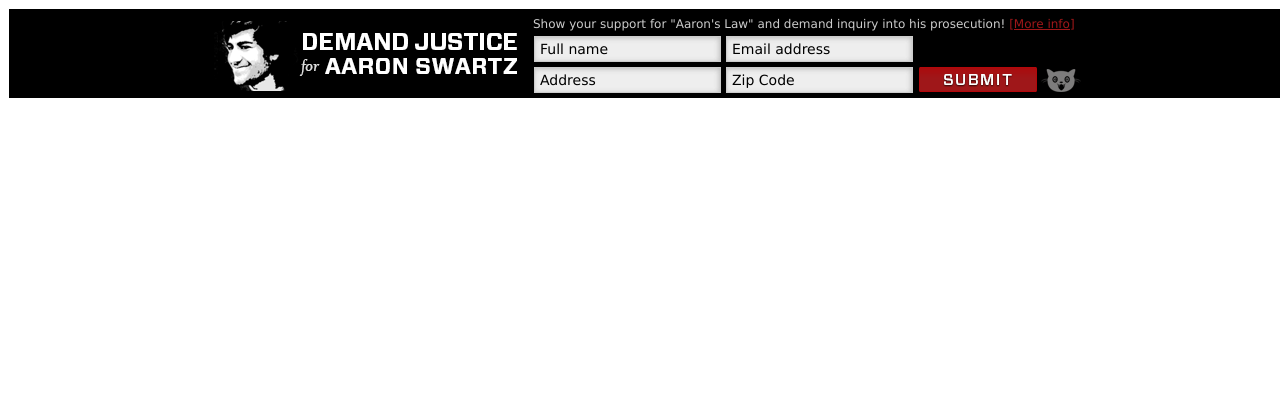
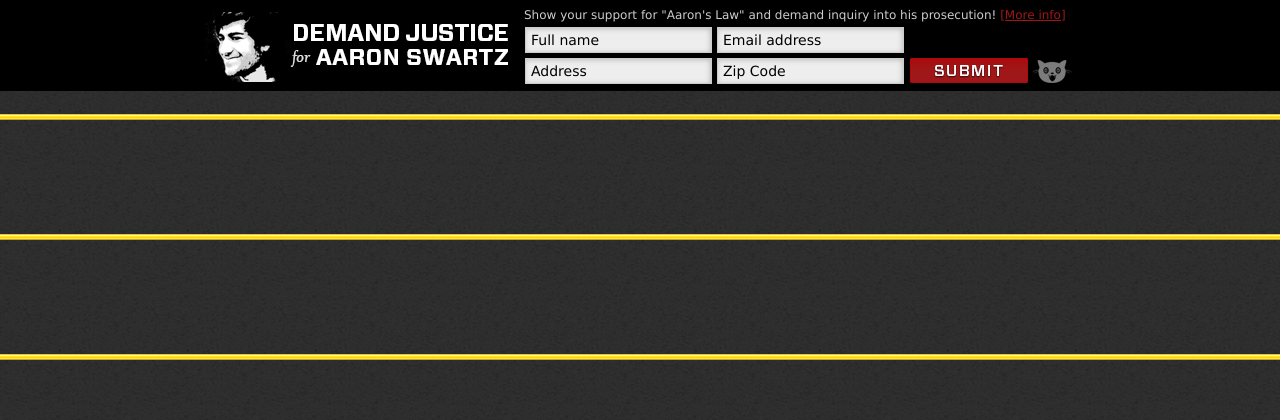
Before and after one commit to fightforthefuture/idl-members, a Django app: template internetdefense/apps/campaigns/templates/campaigns/fixthecfaa/banner.html in a window 1280 px wide. Shown: the top 420 px of the page. Run offline with Django 3.2, Linux system fonts and the light colour scheme; the template is opened without the code that fills it, so the values that code supplies are empty.

Commit message:
banner display problem, now fixed

```diff
--- a/internetdefense/apps/campaigns/static/campaigns/fixthecfaa/banner/banner.css
+++ b/internetdefense/apps/campaigns/static/campaigns/fixthecfaa/banner/banner.css
@@ -1,8 +1,18 @@
+html{
+    background-image: url(bg.png);
+    height: 90px;
+	margin: 0;
+	padding: 0;
+}
+
+body{
+	margin: 0;
+	padding: 0;
+}
+
 #dp_aarons_law_banner_wrap {
 	position: absolute;
   width:100%;
-  margin: -8px;
-  padding: 9px;
 }
 #dp_aarons_law_banner {
 	font: 12px/18px "Lucida Grande", "Lucida Sans Unicode", "Lucida Sans", Geneva, Verdana, sans-serif;
@@ -10,7 +20,9 @@
 	width: 100%;
 	overflow: hidden;
 	background: #000;
+	padding-bottom: 2px;
 }
+
 #dp_aarons_law_banner .content {
 	width: 870px;
 	margin: 0 auto;
```
